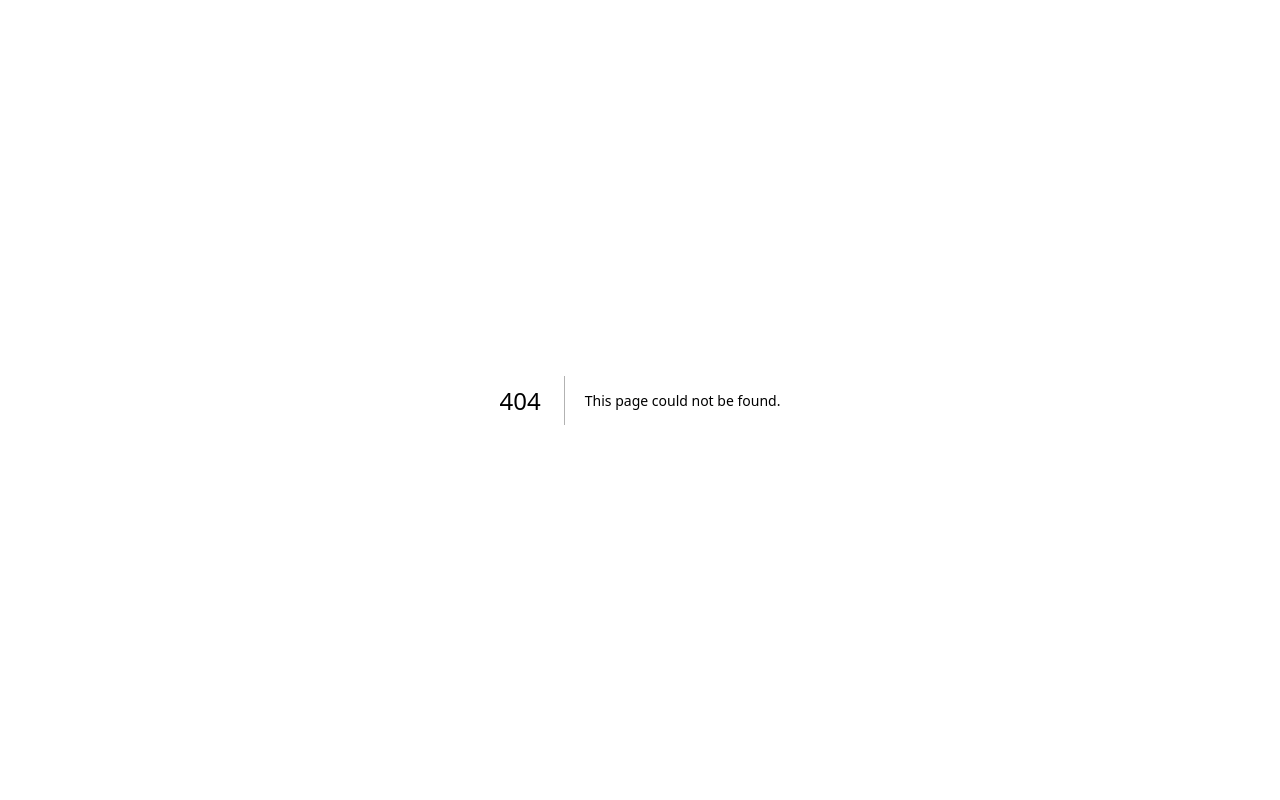
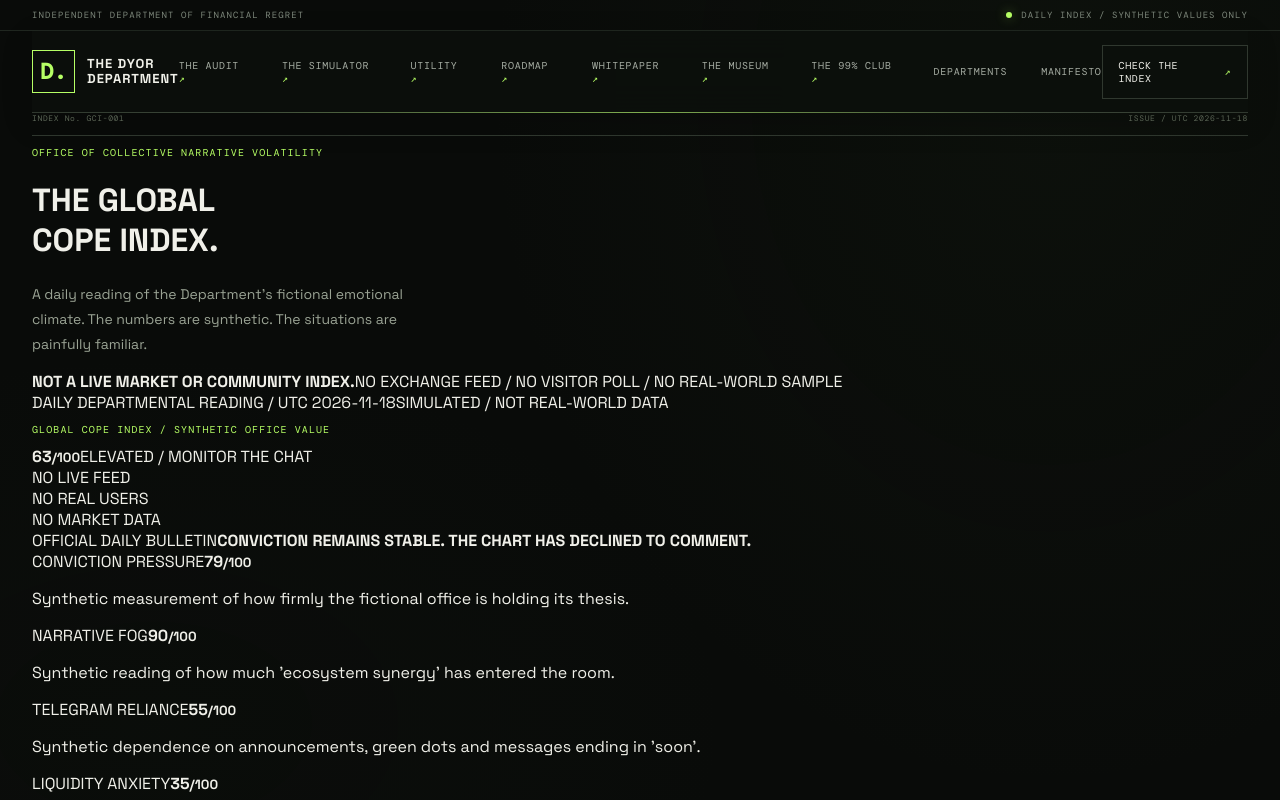
Before and after one commit to safherofficial/weird, a Next.js app: page /cope-index in a window 1280 px wide. Before the commit this address had no page. Shown: the top 800 px of the page. Built offline with nearby package versions, Linux system fonts and the light colour scheme.

Commit message:
feat(u12): add dynamic synthetic Global Cope Index page

```diff
--- /dev/null
+++ b/app/cope-index/page.tsx
@@ -0,0 +1,53 @@
+import type { Metadata } from "next";
+import DepartmentHeader from "../components/department-header";
+import DepartmentFooter from "../components/department-footer";
+import CopeIndexClient from "./cope-index-client";
+import { buildDailyCopeIndex } from "./cope-engine";
+
+export const dynamic = "force-dynamic";
+
+export const metadata: Metadata = {
+  title: "Global Cope Index",
+  description: "A fictional daily dashboard for conviction pressure, narrative fog, Telegram reliance, liquidity anxiety and the eternal promise of soon.",
+  openGraph: {
+    title: "THE GLOBAL COPE INDEX",
+    description: "Daily departmental readings. Entirely synthetic. Emotionally familiar.",
+    images: ["/cope-index/opengraph-image"],
+  },
+  twitter: {
+    card: "summary_large_image",
+    title: "THE GLOBAL COPE INDEX",
+    description: "A daily synthetic reading of the Department's fictional cope levels.",
+    images: ["/cope-index/opengraph-image"],
+  },
+};
+
+export default function CopeIndexPage() {
+  const issueDate = new Date().toISOString().slice(0, 10);
+  const dailyIndex = buildDailyCopeIndex(issueDate);
+
+  return (
+    <main className="audit-page cope-index-page" id="main-content">
+      <DepartmentHeader activeSection="cope" statusMessage="DAILY INDEX / SYNTHETIC VALUES ONLY" ctaHref="/cope-index" ctaLabel="CHECK THE INDEX" />
+
+      <div className="cope-index-shell shell" id="content-start" tabIndex={-1}>
+        <header className="cope-index-intro">
+          <div className="audit-intro__meta"><span>INDEX No. GCI-001</span><span>ISSUE / UTC {issueDate}</span></div>
+          <p className="eyebrow">OFFICE OF COLLECTIVE NARRATIVE VOLATILITY</p>
+          <h1>THE GLOBAL<br /><span>COPE INDEX.</span></h1>
+          <p className="audit-intro__lead">
+            A daily reading of the Department's fictional emotional climate. The numbers are synthetic. The situations are painfully familiar.
+          </p>
+          <div className="cope-index-intro__warning">
+            <strong>NOT A LIVE MARKET OR COMMUNITY INDEX.</strong>
+            <span>NO EXCHANGE FEED / NO VISITOR POLL / NO REAL-WORLD SAMPLE</span>
+          </div>
+        </header>
+
+        <CopeIndexClient dailyIndex={dailyIndex} />
+      </div>
+
+      <DepartmentFooter message={["THE INDEX HAS BEEN CALCULATED.", "THE MARKET HAS NOT BEEN CONSULTED."]} />
+    </main>
+  );
+}
```
